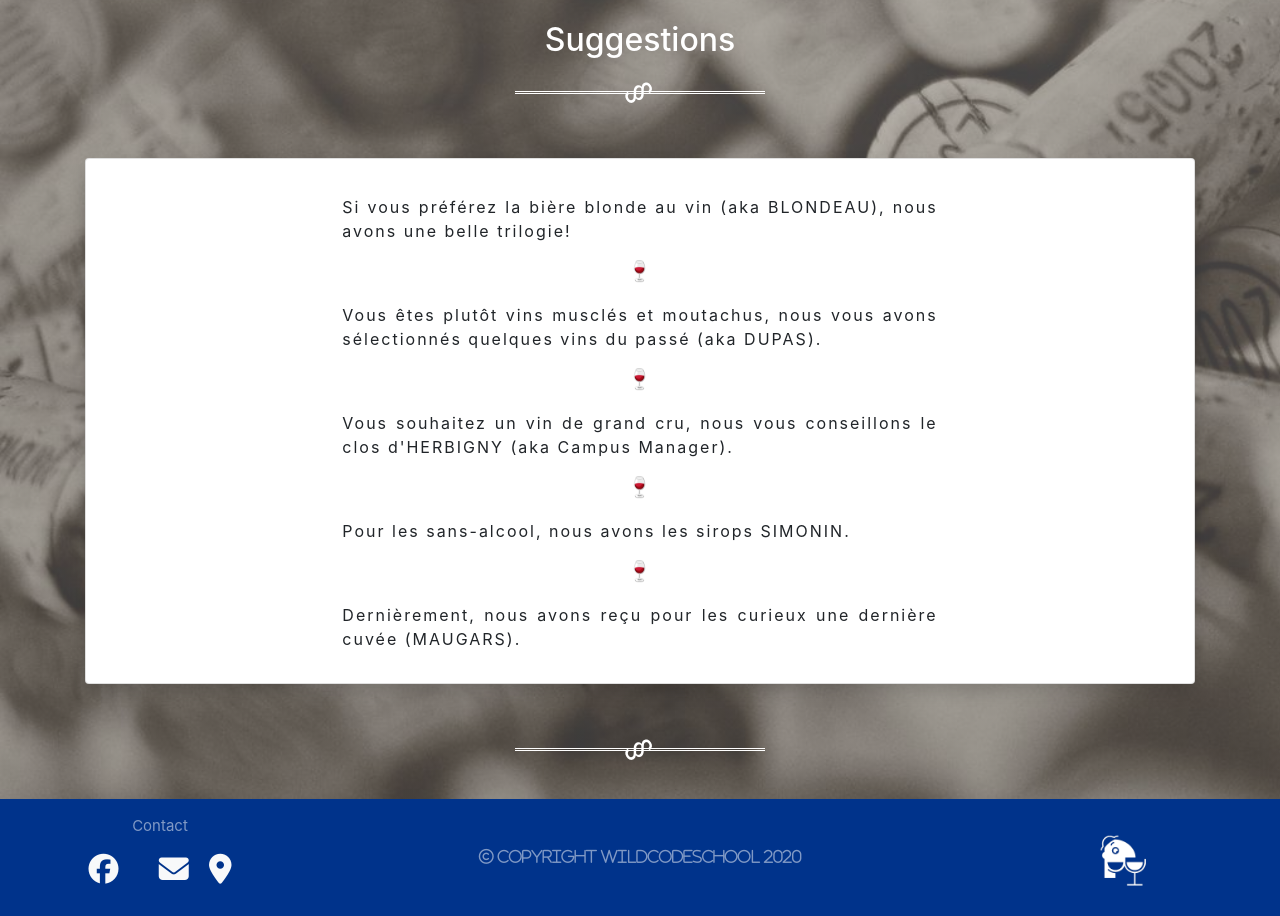
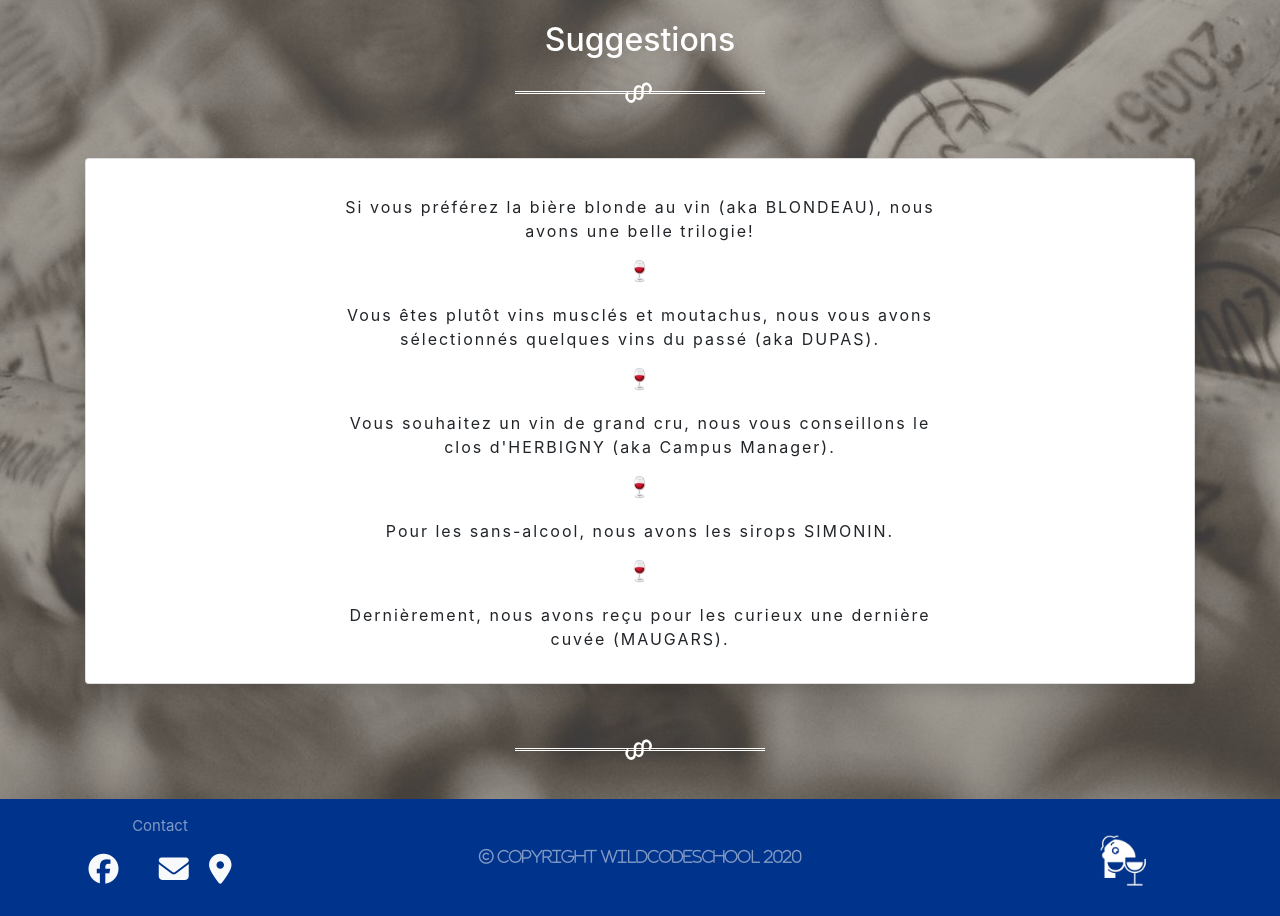
Before and after one commit to fredericbertrand/becsaVin, a Django app: page /suggestions/ in a window 1280 px wide. Shown: the part 158-1074 px from the top of the page. Run offline with Django 3.2, Linux system fonts and the light colour scheme; some libraries are stand-ins or nearby versions.

Commit message:
correction esthetique

```diff
--- a/becsavin/main_app/templates/main_app/baravin.html
+++ b/becsavin/main_app/templates/main_app/baravin.html
@@ -33,7 +33,7 @@
         </div>
     </div>
     <hr class="style-eight mb-5 mt-5">
-    <h2 class="text-center p-3 txt">Dégustez</h2>
+    <h2 class="text-center p-3 mb-5 txt">Dégustez</h2>
 
 </section>
 
--- a/becsavin/main_app/templates/main_app/bistrot.html
+++ b/becsavin/main_app/templates/main_app/bistrot.html
@@ -32,7 +32,7 @@
         </div>
     </div>
     <hr class="style-eight mb-5 mt-5">
-    <h2 class="text-center p-3 txt">Bon appétit</h2>
+    <h2 class="text-center p-3 txt mb-5">Bon appétit</h2>
 
 </section>
 
--- a/becsavin/main_app/templates/main_app/caviste.html
+++ b/becsavin/main_app/templates/main_app/caviste.html
@@ -34,7 +34,7 @@
         </div>
     </div>
     <hr class="style-eight mb-5 mt-5">
-    <h2 class="text-center p-3 txt">Avec modération</h2>
+    <h2 class="text-center p-3 mb-5 txt">Avec modération</h2>
 
 </section>
 
--- a/becsavin/main_app/templates/main_app/partenaires.html
+++ b/becsavin/main_app/templates/main_app/partenaires.html
@@ -22,7 +22,7 @@
     <hr class="style-eight mb-5 mt-5">
 
     <div class="container">
-        <div class="card my-3 shadow p-3 rounded">
+        <div class="card my-3 shadow p-3 rounded mb-5">
             <div class="row">
                 {% for partenaire in partenaires %}
 
@@ -51,7 +51,7 @@
 
                 <div class="col-12 ">
                     <div class="col-md-12 ml-auto  mr-auto">
-                        <div class="col-md-12 m-3">
+                        <div class="col-md-12">
                             <div class="mb-2">
                                 <div class="text-center col-12">
                                     <h3 class=" mb-4">Et encore plein d'autres...</h3>
@@ -71,7 +71,6 @@
 
                     </div>
                 </div>
-
             </div>
 </section>
 
--- a/becsavin/main_app/templates/main_app/suggestions.html
+++ b/becsavin/main_app/templates/main_app/suggestions.html
@@ -16,23 +16,23 @@
 
                         <div class="card-block px-3">
                             <h5 class="card-title text-center"></h5>
-                            <p class="card-text text-justify my-2 mx-3 p-2">Si vous préférez la bière blonde au vin
+                            <p class="card-text text-center my-2 mx-3 p-2">Si vous préférez la bière blonde au vin
                                 (aka BLONDEAU), nous avons une belle trilogie!
                             </p>
                             <h5 class="card-title text-center">&#127863;</h5>
-                            <p class="card-text text-justify my-2 mx-3 p-2">Vous êtes plutôt vins musclés et moutachus,
+                            <p class="card-text text-center my-2 mx-3 p-2">Vous êtes plutôt vins musclés et moutachus,
                                 nous vous avons sélectionnés quelques vins du passé (aka DUPAS).
                             </p>
                             <h5 class="card-title text-center">&#127863;</h5>
-                            <p class="card-text text-justify my-2 mx-3 p-2">Vous souhaitez un vin de grand cru, nous
+                            <p class="card-text text-center my-2 mx-3 p-2">Vous souhaitez un vin de grand cru, nous
                                 vous conseillons le clos d'HERBIGNY (aka Campus Manager).
                             </p>
                             <h5 class="card-title text-center">&#127863;</h5>
-                            <p class="card-text text-justify my-2 mx-3 p-2">Pour les sans-alcool, nous avons les sirops
+                            <p class="card-text text-center my-2 mx-3 p-2">Pour les sans-alcool, nous avons les sirops
                                 SIMONIN.
                             </p>
                             <h5 class="card-title text-center">&#127863;</h5>
-                            <p class="card-text text-justify my-2 mx-3 p-2">Dernièrement, nous avons reçu pour les
+                            <p class="card-text text-center my-2 mx-3 p-2">Dernièrement, nous avons reçu pour les
                                 curieux une dernière cuvée (MAUGARS).
                             </p>
 
```
Also changed, not shown: becsavin/main_app/management/commands/generate_admin_auto.py (deleted, +0 -20 lines), becsavin/main_app/management/commands/_private.py (deleted).
